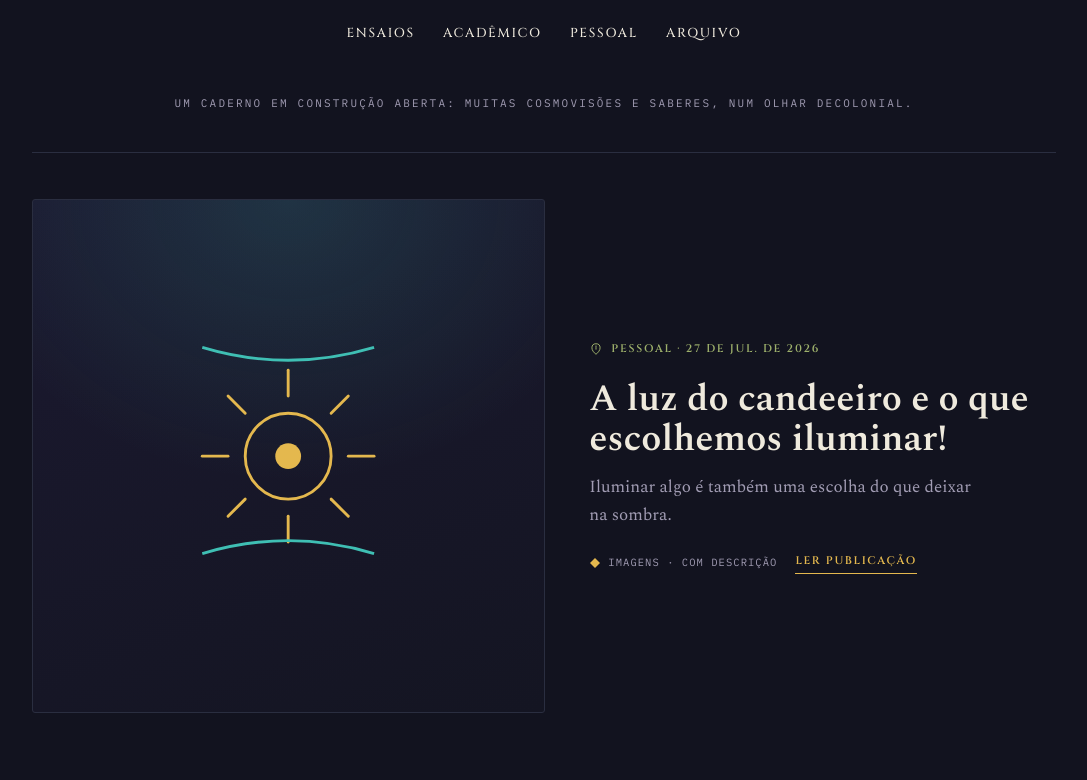
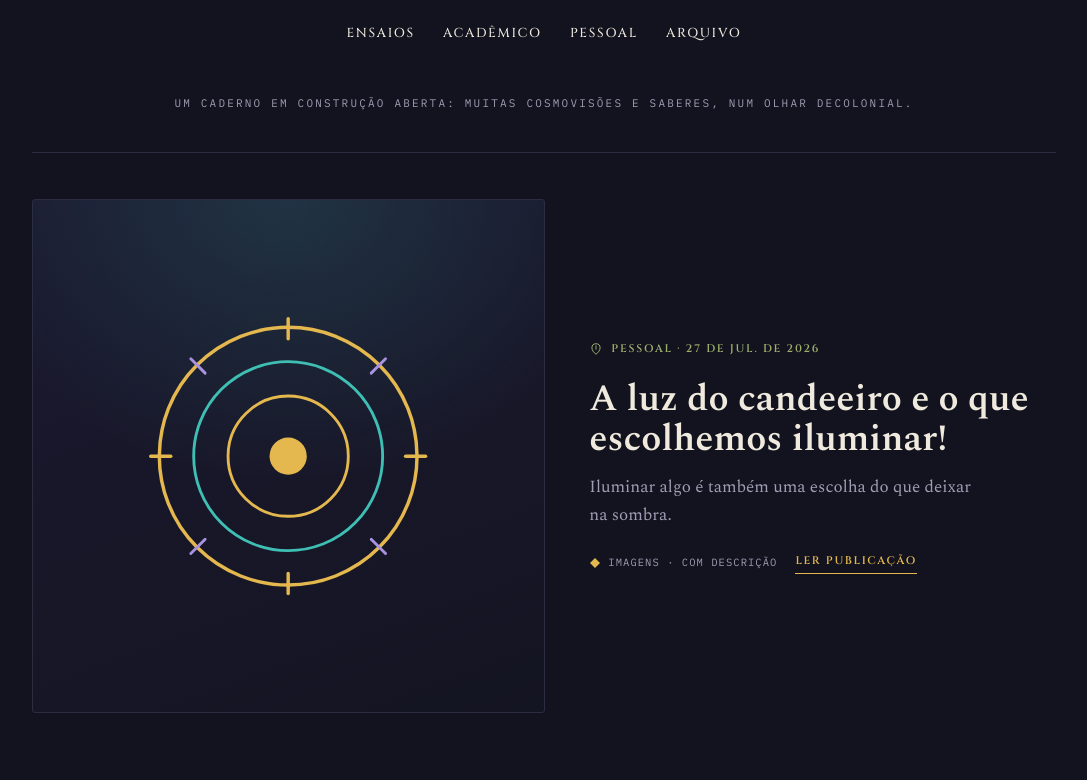
Before and after one commit to FilosofiaseSaberes/filosofiasesaberes.github.io, an Eleventy site: page src/index.njk in a window 1280 px wide. Shown: the part 386-1166 px from the top of the page, without its empty margins (96-1183 px from the left). Built offline with nearby package versions, Linux system fonts and the light colour scheme; Eleventy itself is replaced by a stand-in of ours; files that its build step writes are made by us from their sources.

Commit message:
Update homebody.njk

```diff
--- a/src/_includes/homebody.njk
+++ b/src/_includes/homebody.njk
@@ -15,9 +15,14 @@
 <section class="featured" aria-labelledby="featTitle">
   <div class="plate">
     <svg viewBox="0 0 200 200" role="img" aria-label="Motivo cósmico">
-      <circle cx="100" cy="100" r="30" fill="none" stroke="#E4B84E" stroke-width="2"/><circle cx="100" cy="100" r="9" fill="#E4B84E"/>
-      <g stroke="#E4B84E" stroke-width="2" stroke-linecap="round"><line x1="100" y1="40" x2="100" y2="58"/><line x1="100" y1="142" x2="100" y2="160"/><line x1="40" y1="100" x2="58" y2="100"/><line x1="142" y1="100" x2="160" y2="100"/><line x1="58" y1="58" x2="70" y2="70"/><line x1="142" y1="58" x2="130" y2="70"/><line x1="58" y1="142" x2="70" y2="130"/><line x1="142" y1="142" x2="130" y2="130"/></g>
-      <path d="M40 168 Q100 150 160 168" fill="none" stroke="#3FBFB4" stroke-width="2"/><path d="M40 24 Q100 42 160 24" fill="none" stroke="#3FBFB4" stroke-width="2"/>
+      <g fill="none" stroke-linecap="round">
+        <circle cx="100" cy="100" r="90" stroke="#E4B84E" stroke-width="2.4"/>
+        <circle cx="100" cy="100" r="66" stroke="#3FBFB4" stroke-width="2"/>
+        <circle cx="100" cy="100" r="42" stroke="#E4B84E" stroke-width="2"/>
+        <circle cx="100" cy="100" r="13" fill="#E4B84E" stroke="none"/>
+        <g stroke="#E4B84E" stroke-width="2.4"><line x1="100" y1="4" x2="100" y2="18"/><line x1="100" y1="182" x2="100" y2="196"/><line x1="4" y1="100" x2="18" y2="100"/><line x1="182" y1="100" x2="196" y2="100"/></g>
+        <g stroke="#A992E0" stroke-width="2"><line x1="32" y1="32" x2="42" y2="42"/><line x1="168" y1="32" x2="158" y2="42"/><line x1="32" y1="168" x2="42" y2="158"/><line x1="168" y1="168" x2="158" y2="158"/></g>
+      </g>
     </svg>
   </div>
   <div>
@@ -43,5 +48,6 @@
   {% endfor %}
 </div>
 {% else %}
-<p class="issue-line eyebrow" style="border:none">— sem publicações neste idioma ainda —</p>
+{% set emptyMsg = {pt:"Ainda não há publicações neste idioma.", es:"Aún no hay publicaciones en este idioma.", en:"No publications in this language yet."} %}
+<p class="issue-line eyebrow" style="border:none">— {{ emptyMsg[pageLang] }} —</p>
 {% endif %}
```
